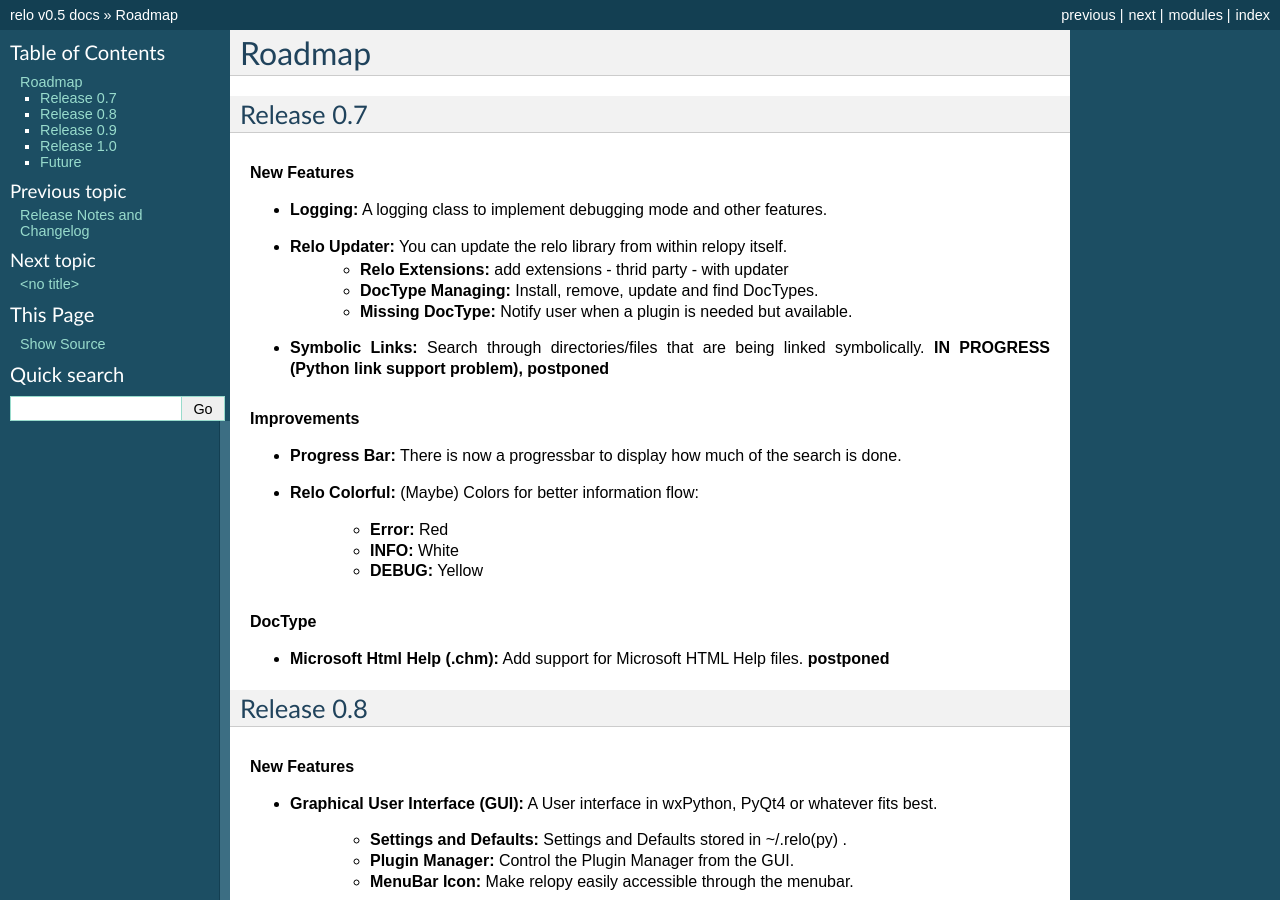
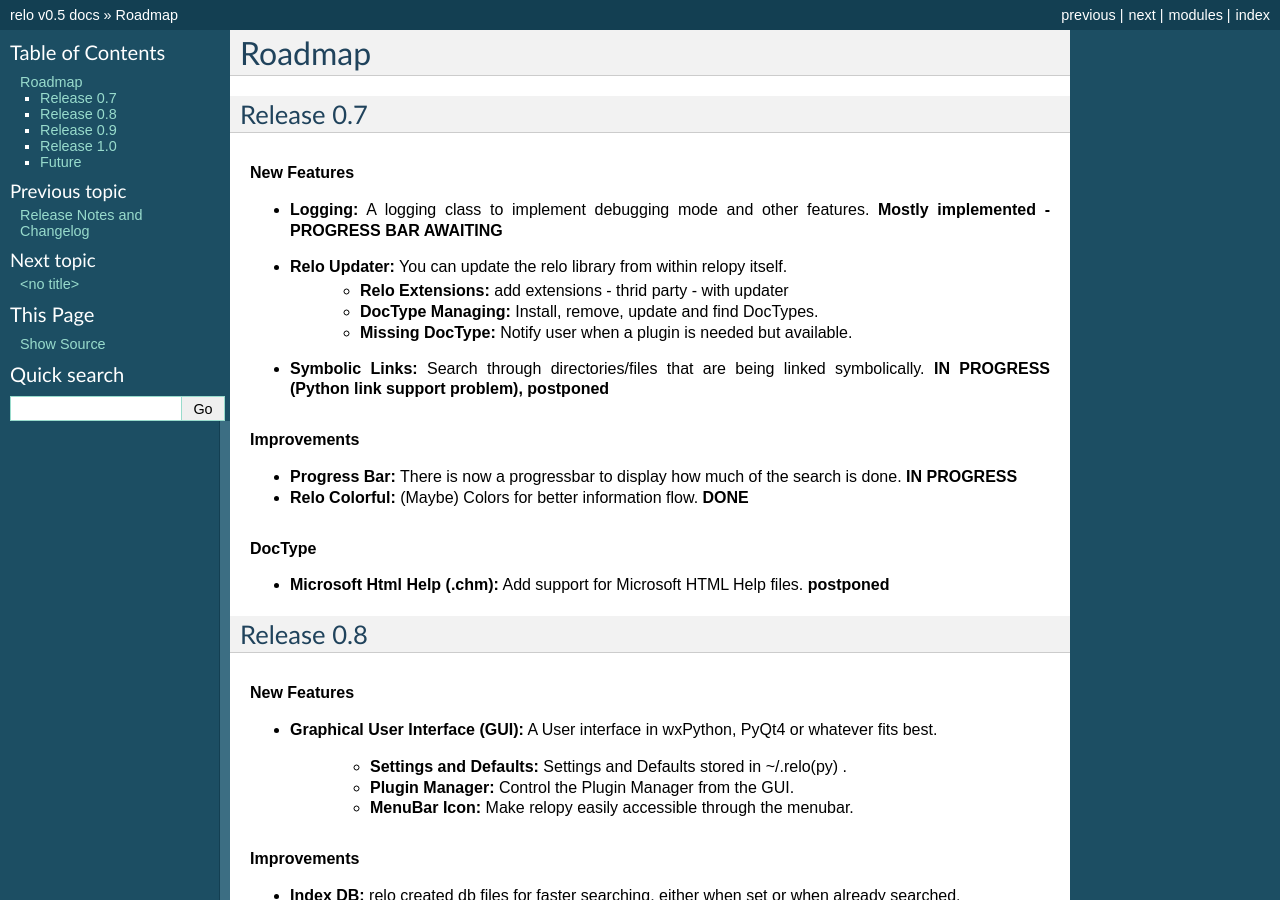
Before and after one commit to cwoebker/relo, a Sphinx documentation site: the page built from docs/roadmap.rst, in a window 1280 px wide and 900 px high. Built offline with Sphinx 7.4.7, drawn with Linux system fonts in a browser that asks for light colours.

Commit message:
updated roadmap.. working on progress bar now and a new interface

```diff
--- a/docs/roadmap.rst
+++ b/docs/roadmap.rst
@@ -11,7 +11,7 @@
 
 .. rubric:: New Features
 
-* **Logging:** A logging class to implement debugging mode and other features.
+* **Logging:** A logging class to implement debugging mode and other features. **Mostly implemented - PROGRESS BAR AWAITING**
 * **Relo Updater:** You can update the relo library from within relopy itself.
     * **Relo Extensions:** add extensions - thrid party - with updater
     * **DocType Managing:** Install, remove, update and find DocTypes.
@@ -20,12 +20,8 @@
 
 .. rubric:: Improvements
 
-* **Progress Bar:** There is now a progressbar to display how much of the search is done.
-* **Relo Colorful:** (Maybe) Colors for better information flow:
-
-    * **Error:** Red
-    * **INFO:** White
-    * **DEBUG:** Yellow
+* **Progress Bar:** There is now a progressbar to display how much of the search is done. **IN PROGRESS**
+* **Relo Colorful:** (Maybe) Colors for better information flow. **DONE**
 
 .. rubric:: DocType
 
```
